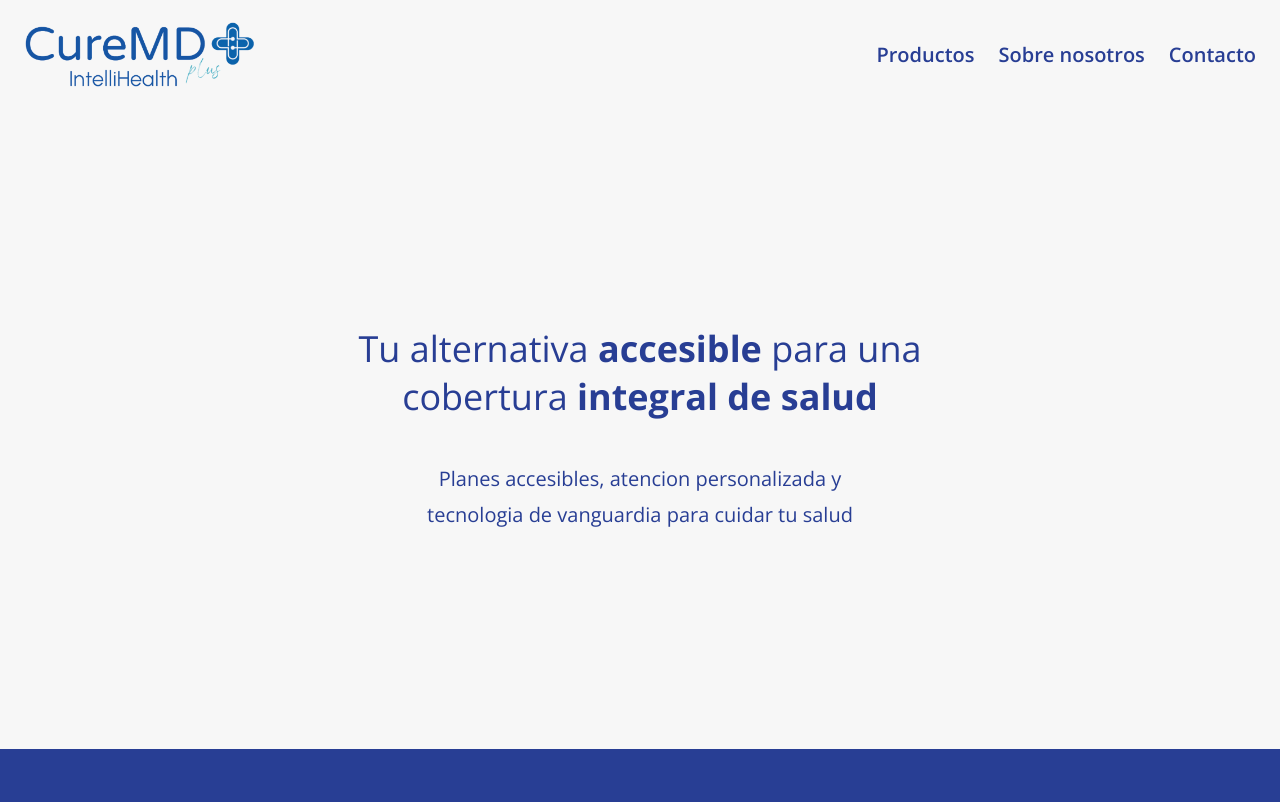
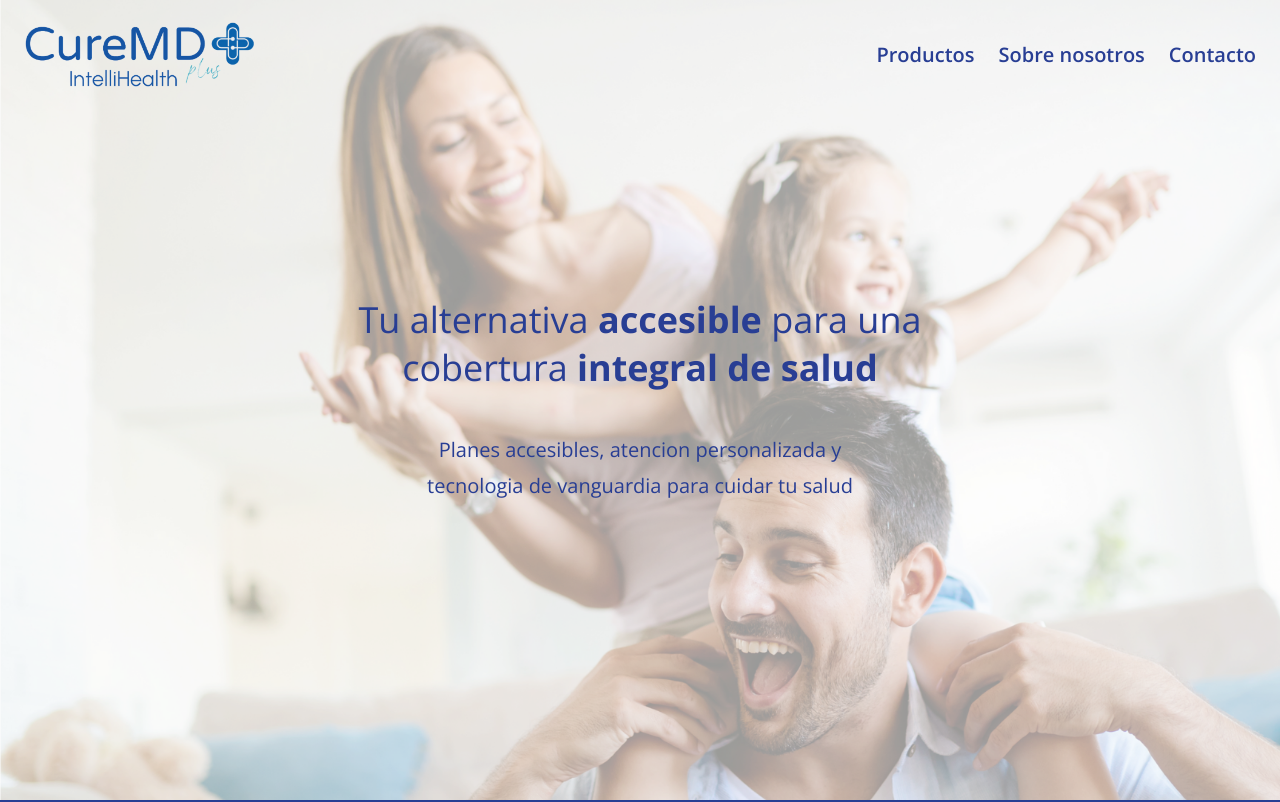
Before and after one commit to MoneyFi/CureMDplus, a React (Vite) app: page / in a window 1280 px wide. Shown: the top 802 px of the page. Built offline with nearby package versions, Linux system fonts and the light colour scheme.

Commit message:
add: logo, navbar fixed

```diff
--- a/index.html
+++ b/index.html
@@ -2,7 +2,7 @@
 <html lang="en">
   <head>
     <meta charset="UTF-8" />
-    <link rel="icon" type="image/svg+xml" href="/vite.svg" />
+    <link rel="icon" type="image/svg+xml" href="/src/assets/icons/logo.png" />
     <link rel="preconnect" href="https://fonts.googleapis.com">
     <link rel="preconnect" href="https://fonts.gstatic.com" crossorigin>
     <link href="https://fonts.googleapis.com/css2?family=Open+Sans:wght@300..800&family=Roboto:wght@300;400&family=Varela+Round&display=swap" rel="stylesheet">
--- a/src/App.css
+++ b/src/App.css
@@ -1,3 +1,6 @@
-#root{
-    padding: 0%;
+#landing{
+    background-image: url(./assets/bakground/bglanding.png);
+    background-size: cover;
+
+
 }
--- a/src/App.jsx
+++ b/src/App.jsx
@@ -3,8 +3,7 @@ import './App.css'
 function App() {
 
   return (
-    <section className="flex flex-col items-center justify-center w-full h-[80vh]">
-
+    <section className="flex flex-col items-center justify-center w-full h-[100vh]" id='landing'>
     <article className='w-[600px] flex flex-col items-center justify-center'>
     <h1 className="text-primary-blue text-4xl  py-1">
       Tu alternativa <strong>accesible</strong> para una
@@ -21,7 +20,6 @@ function App() {
     tecnologia de vanguardia para cuidar tu salud
     </h3>
     </article>
-
     </section>
   )
 }
--- a/src/Components/Navbar/NavbarLanding.jsx
+++ b/src/Components/Navbar/NavbarLanding.jsx
@@ -1,16 +1,53 @@
-import React from 'react'
+import React, { useEffect, useState } from 'react'
 import cureLogo from '../../assets/icons/Logo_Azul.png'
+import cureLogoBco from '../../assets/icons/Logo_bco.png'
 
 const NavbarLanding = () => {
+    const [isFixed, setIsFixed] = useState(false)
+    const glass = "bg-primary-blue text-white"
+
+    useEffect(()=>{
+        const handleScroll = () => {
+          // Verifica la posición actual del scroll
+          const scrollPosition = window.scrollY;
+
+          // Establece si la barra de navegación debe estar fija o no
+          setIsFixed(scrollPosition > 80); // Puedes ajustar el valor según tus necesidades
+        };
+
+        // Agrega un event listener para manejar el scroll
+        window.addEventListener('scroll', handleScroll);
+
+
+        // Limpia el event listener cuando el componente se desmonta
+        return () => {
+          window.removeEventListener('scroll', handleScroll);
+        }
+
+
+      },[])
+
+
   return (
-    <header className='flex items-center justify-between w-full p-3 '>
-        <div className='w-[250px]'>
+    <header className={!isFixed? 'flex items-center justify-between w-full p-3 fixed z-20 text-primary-blue ' : `${glass} flex items-center justify-between w-full fixed p-3 z-20`}>
+
+        {
+            !isFixed ?
+            (
+                <div className='w-[250px]'>
             <img alt='logo' src={cureLogo}/>
+            </div>
+            )
+            :
+           ( <div className='w-[250px]'>
+            <img alt='logo' src={cureLogoBco}/>
         </div>
+            )
+        }
         <div>
-            <a className='px-3 py-1 font-semibold text-primary-blue text-xl'>Productos</a>
-            <a className='px-3 py-1 font-semibold text-primary-blue text-xl'>Sobre nosotros</a>
-            <a className='px-3 py-1 font-semibold text-primary-blue text-xl'>Contacto</a>
+            <a className='px-3 py-1 font-semibold text-xl'>Productos</a>
+            <a className='px-3 py-1 font-semibold text-xl'>Sobre nosotros</a>
+            <a className='px-3 py-1 font-semibold text-xl'>Contacto</a>
         </div>
     </header>
   )
--- a/tailwind.config.js
+++ b/tailwind.config.js
@@ -26,6 +26,7 @@ export default {
           background: "#F7F7F7",
           width: "100%",
           minHeight: "100vh",
+          padding: 0,
         },
       };
       addComponents(layout);
```
Also changed, not shown: src/assets/bakground/bglanding.png (added), src/assets/icons/logo.png (added).
